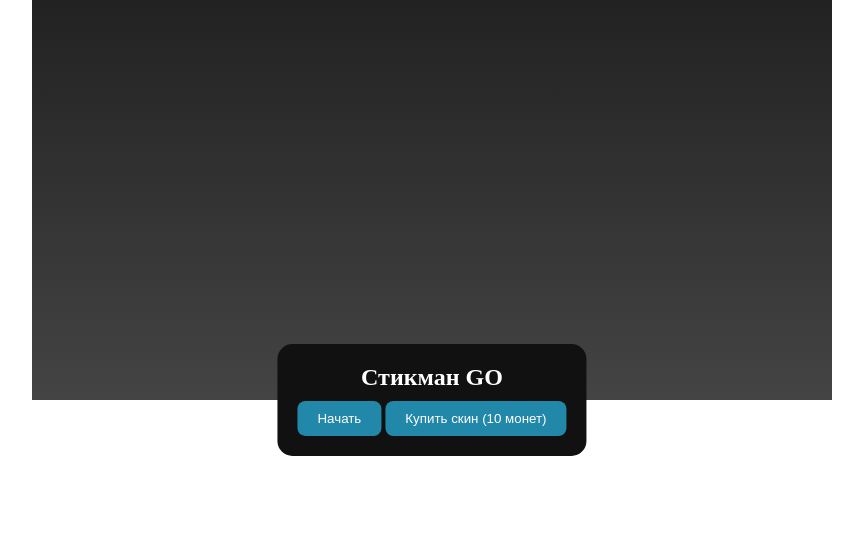
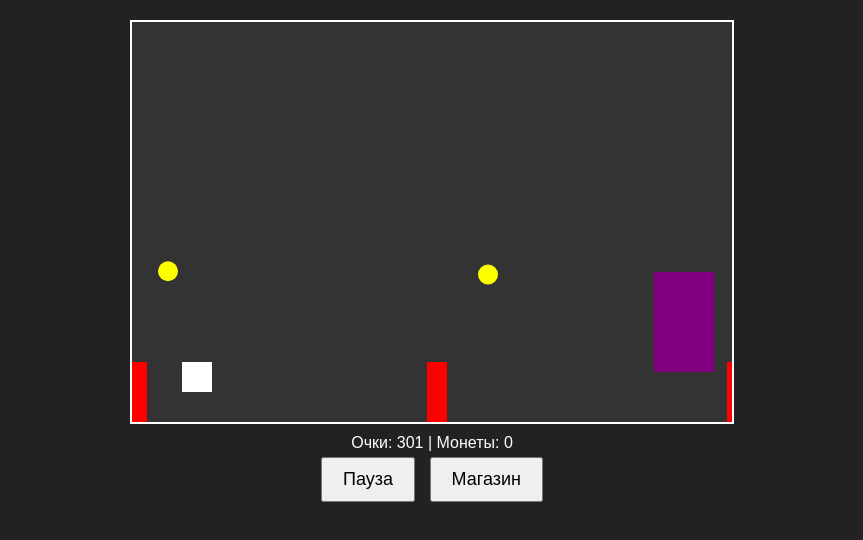
Before and after one commit to gyrozeppeli121/STICKMan-go, a plain HTML site: page index.html in a window 1280 px wide. Shown: the whole page, without its empty margins (208-1071 px from the left). Drawn offline with Linux system fonts and the light colour scheme.

Commit message:
Update index.html

```diff
--- a/index.html
+++ b/index.html
@@ -1,216 +1,219 @@
 <!DOCTYPE html>
 <html lang="ru">
 <head>
-  <meta charset="UTF-8" />
-  <title>Стикман GO</title>
+  <meta charset="UTF-8">
+  <title>Бегущий Стикман</title>
   <style>
     * { margin: 0; padding: 0; box-sizing: border-box; }
-    canvas { background: linear-gradient(to top, #444, #222); display: block; margin: auto; }
-    #menu {
-      position: absolute; top: 50%; left: 50%;
-      transform: translate(-50%, -50%);
-      background: #111; padding: 20px; border-radius: 15px;
-      color: white; text-align: center; display: none;
+    body { font-family: sans-serif; background: #222; overflow: hidden; color: white; }
+    canvas { background: #333; display: block; margin: 0 auto; margin-top: 20px; border: 2px solid #fff; }
+    #ui {
+      text-align: center;
+      margin-top: 10px;
     }
     button {
-      margin-top: 10px; padding: 10px 20px;
-      background: #28a; color: white;
-      border: none; border-radius: 8px;
+      margin: 5px;
+      padding: 10px 20px;
+      font-size: 18px;
       cursor: pointer;
     }
-    #coinCount, #score { position: absolute; top: 10px; color: white; font-size: 20px; font-family: sans-serif; }
-    #coinCount { left: 10px; }
-    #score { right: 10px; }
+    #shop {
+      display: none;
+      background: #111;
+      padding: 10px;
+      border: 2px solid white;
+    }
+    #shop h2 { margin-bottom: 10px; }
+    .skin {
+      background: #444;
+      padding: 10px;
+      margin: 5px;
+      display: inline-block;
+      cursor: pointer;
+    }
   </style>
 </head>
 <body>
-  <canvas id="game" width="800" height="400"></canvas>
-  <div id="coinCount">Монеты: 0</div>
-  <div id="score">Очки: 0</div>
 
-  <div id="menu">
-    <h2>Стикман GO</h2>
-    <button onclick="startGame()">Начать</button>
-    <button onclick="buySkin()">Купить скин (10 монет)</button>
+<canvas id="game" width="600" height="400"></canvas>
+
+<div id="ui">
+  <div>Очки: <span id="score">0</span> | Монеты: <span id="coins">0</span></div>
+  <button onclick="togglePause()">Пауза</button>
+  <button onclick="toggleShop()">Магазин</button>
+</div>
+
+<div id="shop">
+  <h2>Магазин скинов</h2>
+  <div class="skin" onclick="buySkin('red')">Красный (10 монет)</div>
+  <div class="skin" onclick="buySkin('blue')">Синий (20 монет)</div>
 </div>
 
 <script>
-    const canvas = document.getElementById('game');
-    const ctx = canvas.getContext('2d');
-    const coinDisplay = document.getElementById('coinCount');
-    const scoreDisplay = document.getElementById('score');
-    const menu = document.getElementById('menu');
+const canvas = document.getElementById("game");
+const ctx = canvas.getContext("2d");
 
-    let player = { x: 100, y: 300, w: 40, h: 40, vy: 0, jumping: false, color: 'white' };
-    let obstacles = [], coins = [], boss = null;
-    let gravity = 1, score = 0, coinsCollected = 0;
-    let gameRunning = false;
+let player = { x: 50, y: 300, size: 30, color: "white", vy: 0, jumpPower: -10, grounded: true };
+let gravity = 0.5;
+let obstacles = [];
+let coins = [];
+let bosses = [];
+let score = 0;
+let coinCount = 0;
+let paused = false;
+let skin = "white";
+
+function spawnObstacle() {
+  obstacles.push({ x: 600, y: 340, width: 20, height: 60 });
+}
+
+function spawnCoin() {
+  coins.push({ x: 600, y: Math.random() * 200 + 100, radius: 10 });
+}
+
+function spawnBoss() {
+  bosses.push({ x: 600, y: 250, width: 60, height: 100, speed: 3 });
+}
 
 function drawPlayer() {
   ctx.fillStyle = player.color;
-      ctx.fillRect(player.x, player.y, player.w, player.h);
-    }
-
-    function createObstacle() {
-      obstacles.push({ x: canvas.width, y: 360, w: 30, h: 40 });
-    }
-
-    function createCoin() {
-      coins.push({ x: canvas.width, y: 250, r: 8 });
-    }
-
-    function createBoss() {
-      boss = { x: canvas.width, y: 280, w: 80, h: 80, color: 'red' };
-    }
-
-    function drawBoss() {
-      if (boss) {
-        ctx.fillStyle = boss.color;
-        ctx.fillRect(boss.x, boss.y, boss.w, boss.h);
-      }
+  ctx.fillRect(player.x, player.y, player.size, player.size);
 }
 
 function drawObstacles() {
-      ctx.fillStyle = 'brown';
-      for (let obs of obstacles) {
-        ctx.fillRect(obs.x, obs.y, obs.w, obs.h);
+  ctx.fillStyle = "red";
+  for (let o of obstacles) {
+    ctx.fillRect(o.x, o.y, o.width, o.height);
   }
 }
 
 function drawCoins() {
-      ctx.fillStyle = 'yellow';
-      for (let coin of coins) {
+  ctx.fillStyle = "yellow";
+  for (let c of coins) {
     ctx.beginPath();
-        ctx.arc(coin.x, coin.y, coin.r, 0, Math.PI * 2);
+    ctx.arc(c.x, c.y, c.radius, 0, Math.PI * 2);
     ctx.fill();
   }
 }
 
+function drawBosses() {
+  ctx.fillStyle = "purple";
+  for (let b of bosses) {
+    ctx.fillRect(b.x, b.y, b.width, b.height);
+  }
+}
+
 function update() {
-      ctx.clearRect(0, 0, canvas.width, canvas.height);
+  if (paused) return;
 
-      // Гравитация
   player.vy += gravity;
   player.y += player.vy;
 
-      if (player.y >= 300) {
-        player.y = 300;
+  if (player.y + player.size > 370) {
+    player.y = 370 - player.size;
     player.vy = 0;
-        player.jumping = false;
+    player.grounded = true;
   }
 
-      // Обновление препятствий
-      for (let obs of obstacles) obs.x -= 5;
-      obstacles = obstacles.filter(o => o.x + o.w > 0);
-
-      // Обновление монет
-      for (let coin of coins) coin.x -= 5;
-      coins = coins.filter(c => c.x + c.r > 0);
-
-      // Проверка коллизий
-      for (let obs of obstacles) {
-        if (player.x < obs.x + obs.w &&
-            player.x + player.w > obs.x &&
-            player.y < obs.y + obs.h &&
-            player.y + player.h > obs.y) {
-          endGame();
+  // Obstacles
+  for (let i = obstacles.length - 1; i >= 0; i--) {
+    obstacles[i].x -= 5;
+    if (
+      player.x < obstacles[i].x + obstacles[i].width &&
+      player.x + player.size > obstacles[i].x &&
+      player.y < obstacles[i].y + obstacles[i].height &&
+      player.y + player.size > obstacles[i].y
+    ) {
+      alert("Ты проиграл!");
+      document.location.reload();
     }
+    if (obstacles[i].x < -20) obstacles.splice(i, 1);
   }
 
+  // Coins
   for (let i = coins.length - 1; i >= 0; i--) {
-        let coin = coins[i];
-        if (Math.abs(player.x - coin.x) < 20 && Math.abs(player.y - coin.y) < 30) {
+    coins[i].x -= 4;
+    let dx = player.x + player.size / 2 - coins[i].x;
+    let dy = player.y + player.size / 2 - coins[i].y;
+    if (Math.sqrt(dx * dx + dy * dy) < coins[i].radius + player.size / 2) {
+      coinCount++;
       coins.splice(i, 1);
-          coinsCollected++;
+      document.getElementById("coins").innerText = coinCount;
     }
+    if (coins[i] && coins[i].x < -20) coins.splice(i, 1);
   }
 
-      if (boss) {
-        boss.x -= 3;
-        if (player.x < boss.x + boss.w &&
-            player.x + player.w > boss.x &&
-            player.y < boss.y + boss.h &&
-            player.y + player.h > boss.y) {
-          endGame();
+  // Bosses
+  for (let i = bosses.length - 1; i >= 0; i--) {
+    bosses[i].x -= bosses[i].speed;
+    if (
+      player.x < bosses[i].x + bosses[i].width &&
+      player.x + player.size > bosses[i].x &&
+      player.y < bosses[i].y + bosses[i].height &&
+      player.y + player.size > bosses[i].y
+    ) {
+      alert("Босс поймал тебя!");
+      document.location.reload();
     }
-        if (boss.x + boss.w < 0) boss = null;
+    if (bosses[i].x < -100) bosses.splice(i, 1);
   }
 
-      // Отображение
+  score++;
+  document.getElementById("score").innerText = score;
+
+    // Спавн боссов
+  if (score % 25 === 0 && score !== 0 && bosses.length === 0) {
+    spawnBoss();
+  }
+
+  // Спавн препятствий и монет
+  if (score % 60 === 0) spawnObstacle();
+  if (score % 80 === 0) spawnCoin();
+}
+
+function draw() {
+  ctx.clearRect(0, 0, canvas.width, canvas.height);
   drawPlayer();
   drawObstacles();
   drawCoins();
-      drawBoss();
-
-          // Обновление UI
-      coinDisplay.textContent = 'Монеты: ' + coinsCollected;
-      scoreDisplay.textContent = 'Очки: ' + score;
-
-      if (gameRunning) requestAnimationFrame(update);
+  drawBosses();
 }
 
-    function jump() {
-      if (!player.jumping) {
-        player.vy = -15;
-        player.jumping = true;
-      }
+function gameLoop() {
+  update();
+  draw();
+  requestAnimationFrame(gameLoop);
 }
 
-    function startGame() {
-      player = { x: 100, y: 300, w: 40, h: 40, vy: 0, jumping: false, color: player.color };
-      obstacles = [];
-      coins = [];
-      boss = null;
-      score = 0;
-      gameRunning = true;
-      menu.style.display = 'none';
-      update();
+document.addEventListener("keydown", (e) => {
+  if (e.code === "Space" && player.grounded && !paused) {
+    player.vy = player.jumpPower;
+    player.grounded = false;
+  }
+});
 
-      // Генерация препятствий
-      setInterval(() => {
-        if (gameRunning) createObstacle();
-      }, 1500);
-
-      // Генерация монет
-      setInterval(() => {
-        if (gameRunning) createCoin();
-      }, 2000);
-
-      // Очки и боссы
-      setInterval(() => {
-        if (gameRunning) {
-          score++;
-          if (score % 25 === 0) createBoss();
-        }
-      }, 1000);
+function togglePause() {
+  paused = !paused;
 }
 
-    function endGame() {
-      gameRunning = false;
-      menu.style.display = 'block';
+function toggleShop() {
+  const shop = document.getElementById("shop");
+  shop.style.display = shop.style.display === "none" ? "block" : "none";
 }
 
-    function buySkin() {
-      if (coinsCollected >= 10) {
-        coinsCollected -= 10;
-        player.color = getRandomColor();
-        alert("Новый скин активирован!");
+function buySkin(color) {
+  const prices = { red: 10, blue: 20 };
+  if (coinCount >= prices[color]) {
+    coinCount -= prices[color];
+    player.color = color;
+    document.getElementById("coins").innerText = coinCount;
   } else {
     alert("Недостаточно монет!");
   }
 }
 
-    function getRandomColor() {
-      const colors = ['cyan', 'lime', 'orange', 'magenta', 'blue', 'pink'];
-      return colors[Math.floor(Math.random() * colors.length)];
-    }
+gameLoop();
+</script>
 
-    // Контроль
-    canvas.addEventListener('click', () => {
-      if (gameRunning) jump();
-    });
-
-    menu.style.display = 'block';
-  </script>
 </body>
 </html>
```
Lines whose indentation alone changed are shown as unchanged.
